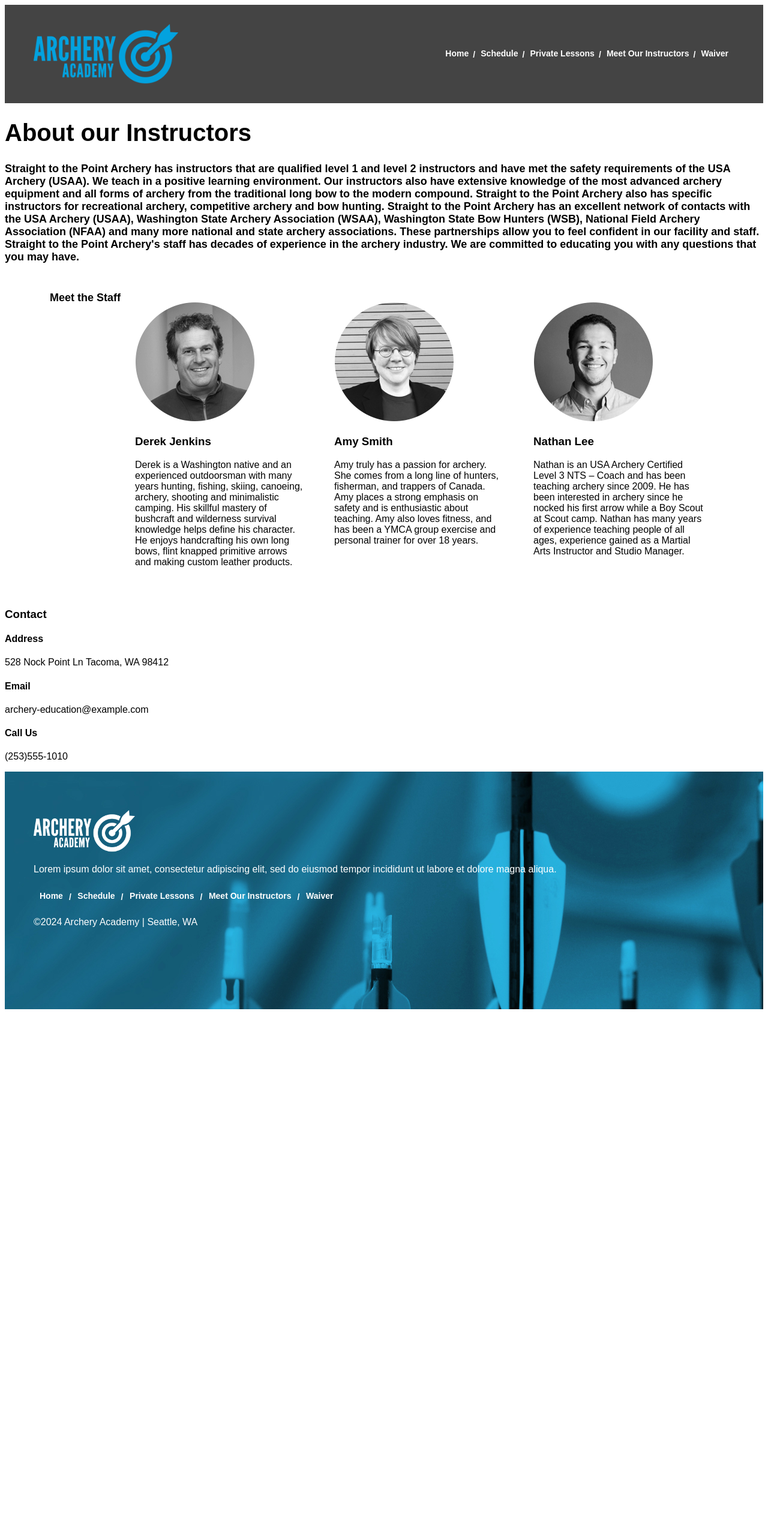
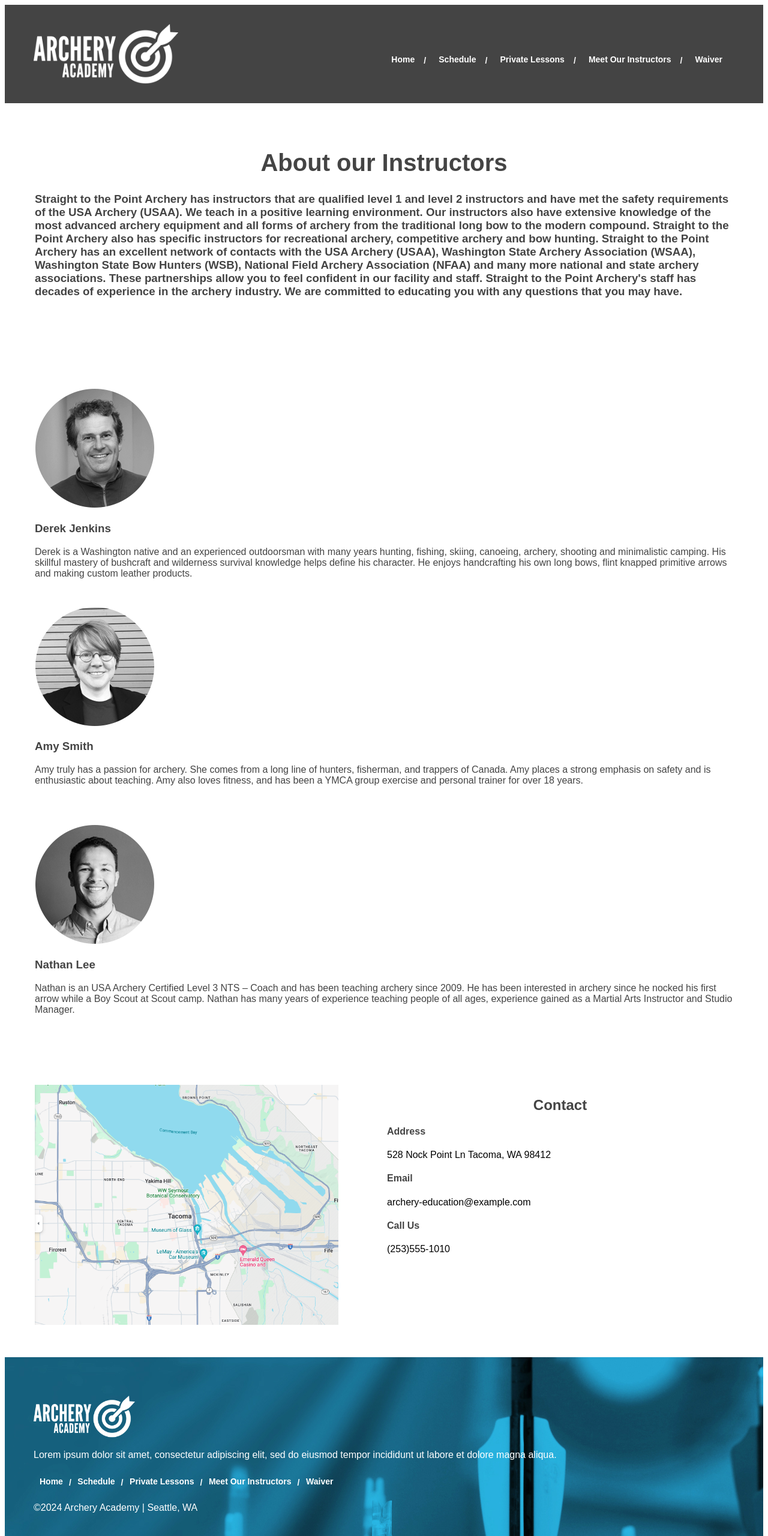
Before and after one commit to wpeel0820/assignment-9, a plain HTML site: page html100/assignment-7/instructor.html in a window 1280 px wide. Shown: the top 2560 px of the page at 60% size. Before the commit the page ends 1690 px from the top, so only its background shows below. Drawn offline with Linux system fonts and the light colour scheme.

Commit message:
adding accessibility updates

```diff
--- a/html100/assignment-7/instructor.html
+++ b/html100/assignment-7/instructor.html
@@ -8,7 +8,7 @@
     <body>
         <header>
             <nav class="main-nav">
-                <img class="top-logo" src="./images/archeryAcademy-logo-color.png" alt="straight to the point logo">
+                <img class="top-logo" src="./images/archeryAcademy-logo-white.png" alt="straight to the point logo">
                 <ul>
                     <li><a href="#">Waiver</a></li>
                     <li><a href="instructor.html">Meet Our Instructors</a></li>
@@ -20,32 +20,34 @@
         </header>
             <div class="introduction">
                 <h1>About our Instructors</h1>
-                <h2>Straight to the Point Archery has instructors that are qualified level 1 and level 2 instructors and have met the safety requirements of the USA Archery (USAA). We teach in a positive learning environment.  Our instructors also have extensive knowledge of the most advanced archery equipment and all forms of archery from the traditional long bow to the modern compound.  Straight to the Point Archery also has specific instructors for recreational archery, competitive archery and bow hunting.
+                <h3>Straight to the Point Archery has instructors that are qualified level 1 and level 2 instructors and have met the safety requirements of the USA Archery (USAA). We teach in a positive learning environment.  Our instructors also have extensive knowledge of the most advanced archery equipment and all forms of archery from the traditional long bow to the modern compound.  Straight to the Point Archery also has specific instructors for recreational archery, competitive archery and bow hunting.
                     Straight to the Point Archery has an excellent network of contacts with the USA Archery (USAA), Washington State Archery Association (WSAA), Washington State Bow Hunters (WSB), National Field Archery Association (NFAA) and many more national and state archery associations. These partnerships allow you to feel confident in our facility and staff.
                     Straight to the Point Archery's staff has decades of experience in the archery industry. We are committed to educating you with any questions that you may have.
-                </h2>
+                </h3>
             </div>
             <section class="staff">
-                <h2>Meet the Staff</h2>
-                <div class="instructors">
+                <div class="derek">
                     <img src="./images/instructor-bio-image1.png" alt="black and white photo of archery instructor Derek Jenkins">
                     <h3>Derek Jenkins</h3>
                     <p>Derek is a Washington native and an experienced outdoorsman with many years hunting, fishing, skiing, canoeing, archery, shooting and minimalistic camping. His skillful mastery of bushcraft and wilderness survival knowledge helps define his character. He enjoys handcrafting his own long bows, flint knapped primitive arrows and making custom leather products.</p>
                 </div>
-                <div class="instructors">
+                <div class="amy">
                     <img src="./images/instructor-bio-image2.png" alt="black and white photo of archery instructor Amy Smith">
                     <h3>Amy Smith</h3>
                     <p>Amy truly has a passion for archery. She comes from a long line of hunters, fisherman, and trappers of Canada. Amy  places a strong emphasis on safety and is enthusiastic about teaching. Amy also loves fitness, and  has been a YMCA group exercise and personal trainer for over 18 years.</p>
                 </div>
-                <div class="instructors">
+                <div class="nathan">
                     <img src="./images/instructor-bio-image3.png" alt="black and white photo of archery instructor Nathan Lee">
                     <h3>Nathan Lee</h3>
                     <p>Nathan is an USA Archery Certified Level 3 NTS – Coach and has been teaching archery since 2009. He has been interested in archery since he nocked his first arrow while a Boy Scout at Scout camp. Nathan has many years of experience teaching people of all ages, experience gained as a Martial Arts Instructor and Studio Manager.</p>
                 </div>
             </section>
-            <section>
-                <h3>Contact</h3>
-                <div class="location">
+            <section class="location">
+                <div class="map-image">
+                    <img src="images/map.png" alt="image of map of Tacoma" height="400">
+                </div>
+                <div class="contact">
+                    <h2>Contact</h2>
                     <h4>Address</h4>
                     <p>528 Nock Point Ln Tacoma, WA 98412</p>
                     <h4>Email</h4>
--- a/html100/assignment-7/styles/styles.css
+++ b/html100/assignment-7/styles/styles.css
@@ -23,13 +23,13 @@ header {
 }
 .main-nav li {
     display: inline-block;
-    margin: 10px;
+    margin: 20px;
     float: right;
 }
 .main-nav ul li:not(:first-child) a:after {
     content: "/";
     position: absolute;
-    margin-left: 7px;
+    margin-left: 15px;
     margin-top: 3px;
 }
 .top-logo {
@@ -38,6 +38,14 @@ header {
     height: 100px;
     margin: 0px;
 }
+.hidden {
+    position: relative;
+    left: -10000px;
+    top: auto;
+}
+.hidden:focus {
+    left: 0;
+}
 .staff {
     display: flex;
     flex-direction: row;
@@ -45,13 +53,20 @@ header {
     justify-content: center;
     margin-top: 2rem;
 }
-.instructors {
-    box-sizing: border-box;
-    width: 25%;
-    background-color: white;
-    padding: 1rem;
-    margin: 1rem 0.5rem;
-}
+.staff {
+    display: grid;
+    grid-template-columns: 1fr;
+    grid-template-rows: repeat(3, 1fr);
+    grid-column-gap: 0px;
+    grid-row-gap: 30px;
+    padding: 50px;
+    color: #444444;
+    }
+
+    .derek { grid-area: 1 / 1 / 2 / 2; }
+    .amy { grid-area: 2 / 1 / 3 / 2; }
+    .nathan { grid-area: 3 / 1 / 4 / 2; }
+
 footer {
     background: url("../images/footer.jpg");
     height: 300px;
@@ -85,8 +100,63 @@ footer {
 h1 {
     font-weight: bold;
     font-size: 40px;
+    text-align: center;
+    color: #444444;
 }
 h2 {
     font-weight: bold;
-    font-size: 18px;
+    font-size: 24px;
+    color: #444444;
+    text-align: center;
 }
+h3 {
+    color: #444444
+}
+h4 {
+    color: #444444
+}
+.introduction {
+    padding: 50px;
+}
+.classes {
+    display: grid;
+    grid-template-columns: repeat(3, 1fr);
+    grid-template-rows: 1fr;
+    grid-column-gap: 40px;
+    color: #444444
+    ;
+    padding: 50px;
+    }
+
+    .basic { grid-area: 1 / 1 / 2 / 2; }
+    .intermediate { grid-area: 1 / 2 / 2 / 3; }
+    .advanced { grid-area: 1 / 3 / 2 / 4; }
+
+.classes-img {
+    width: 100%;
+    height: auto;
+}
+.homepage-intro {
+    display: grid;
+    grid-template-columns: repeat(2, 1fr);
+    grid-template-rows: 1fr;
+    grid-column-gap: 10px;
+    padding: 50px;
+    }
+
+    .intro-image { grid-area: 1 / 1 / 2 / 2; }
+    .intro-blurb { grid-area: 1 / 2 / 2 / 3; }
+
+.location {
+    display: grid;
+    grid-template-columns: repeat(2, 1fr);
+    grid-template-rows: 1fr;
+    grid-column-gap: 10px;
+    padding: 50px;
+    }
+
+    .map-image { grid-area: 1 / 1 / 2 / 2; }
+    .contact { grid-area: 1 / 2 / 2 / 3; }
+iframe {
+    padding: 50px;
+}
```
Also changed, not shown: html100/assignment-7/index.html (+22 -13 lines), html100/assignment-7/images/map.png (added), 1 other file.
